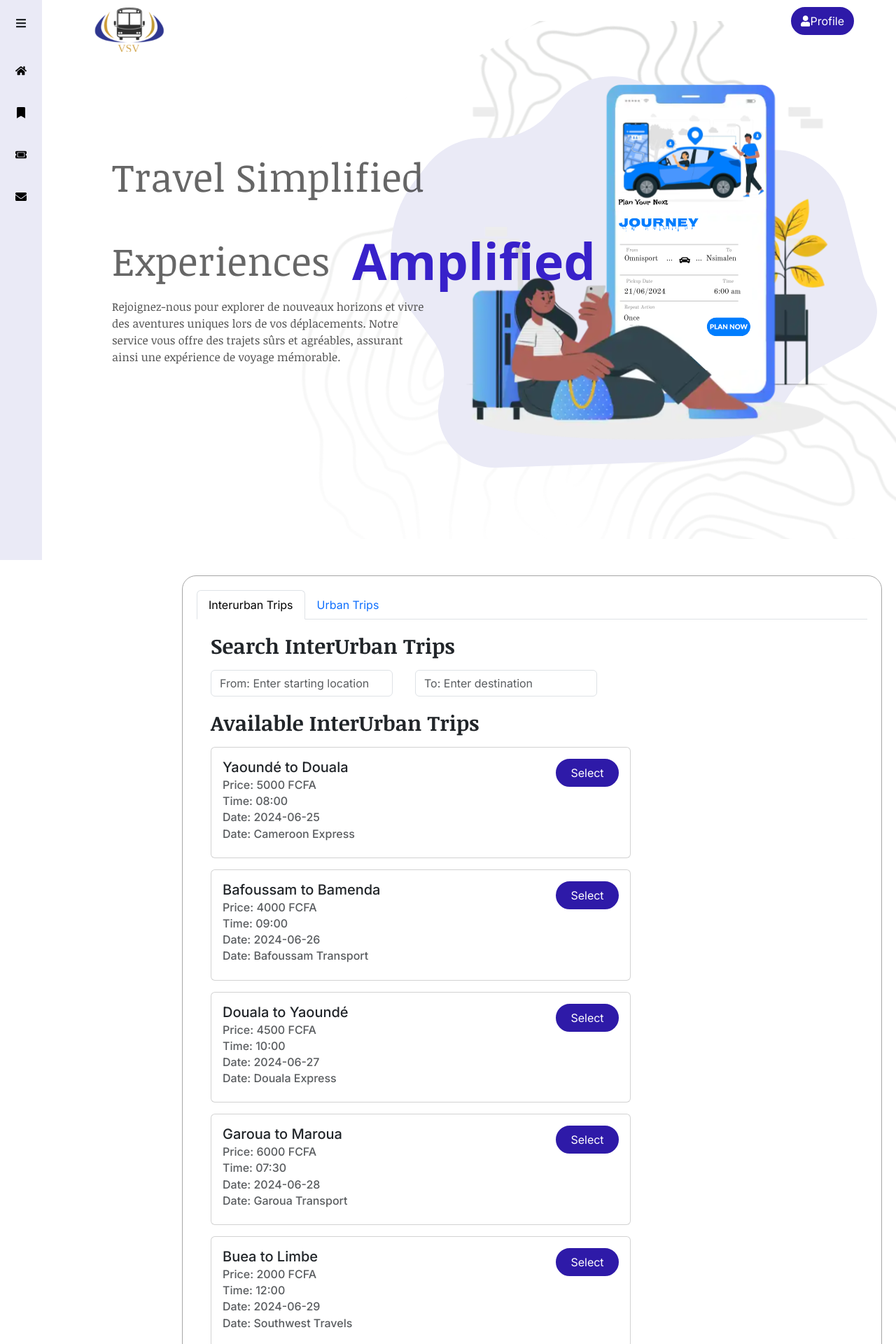
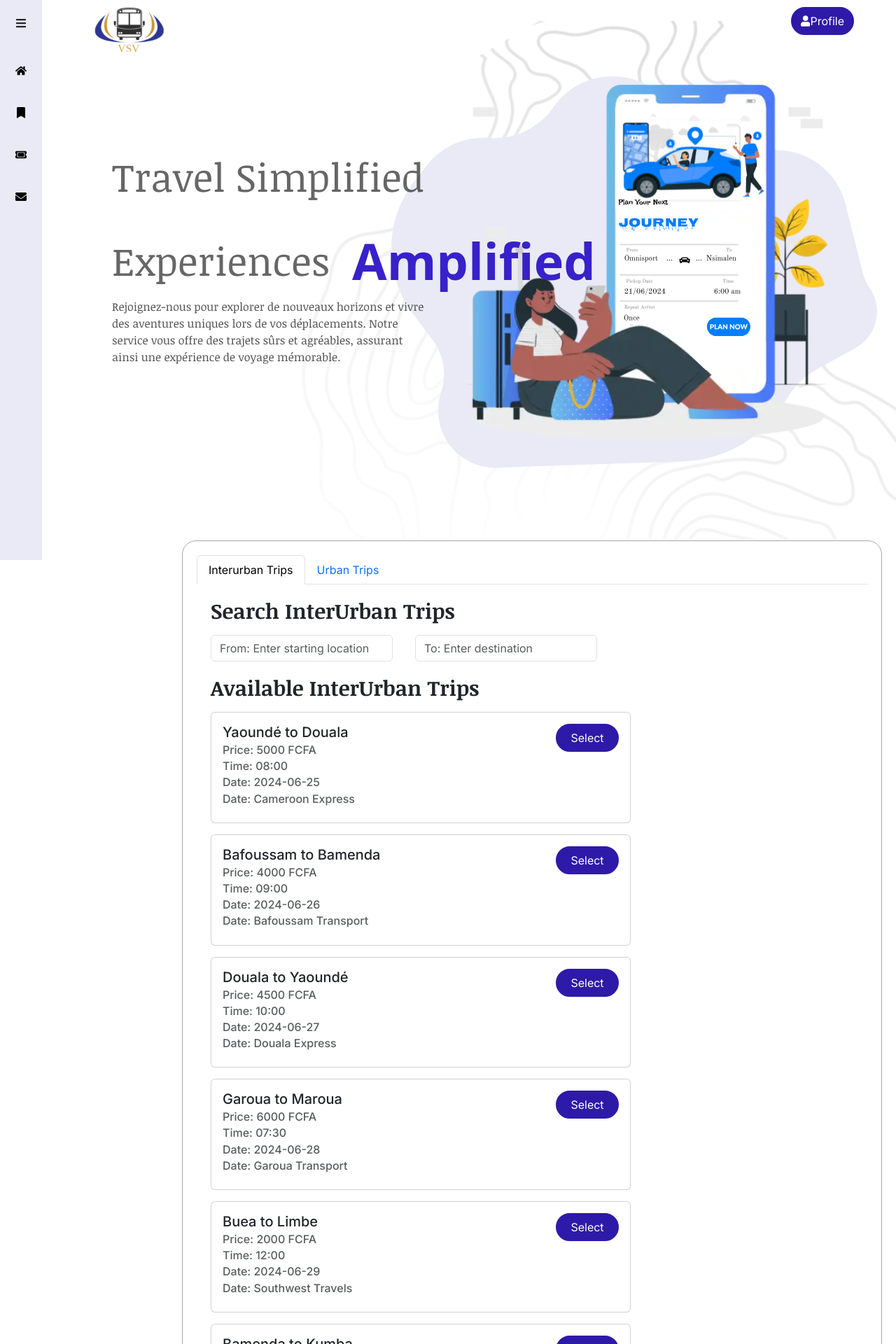
Before and after one commit to Ntye/journey, a Next.js app: page / in a window 1280 px wide. Shown: the top 1920 px of the page at 70% size. Built offline with nearby package versions, Linux system fonts and the light colour scheme; a web font is replaced by a local one.

Commit message:
Outside Trips

```diff
--- a/app/styles/trips.css
+++ b/app/styles/trips.css
@@ -47,13 +47,13 @@
 .trips-page-container {
 	margin-left: 100px;
 	max-width: 1000px;
-	margin-top: 300px;
+	margin-top: 250px;
 	border-width: 1px;
 	border-color: #a6a6a6;
 	border-radius: 20px;
 }
 
 .trips-tabs {
-	margin-top: 200px;
+	margin-top: 30px;
 	width: 600px;
 }
```
